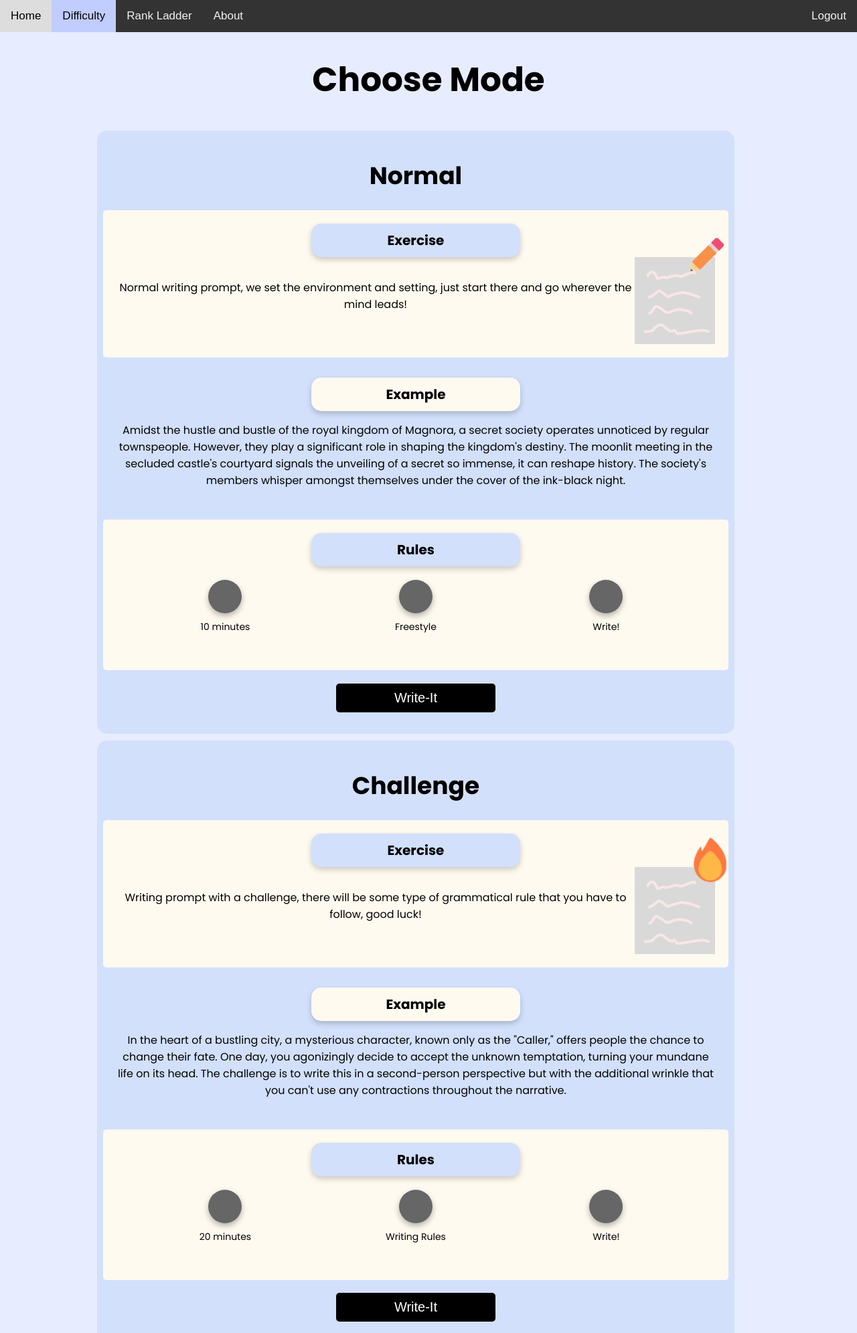
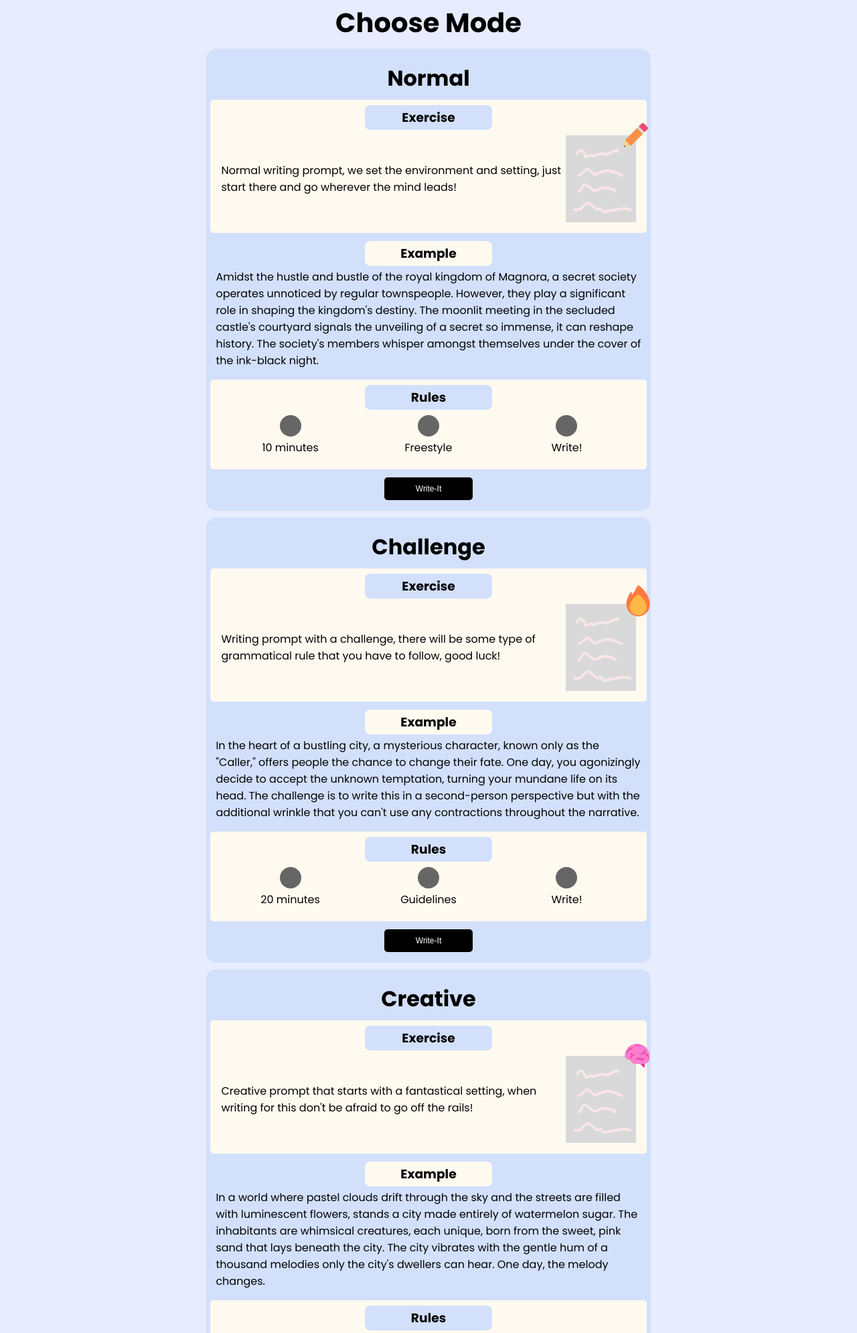
Before and after one commit to jccoulson/write-it, a Flask app: page /difficulty in a window 1280 px wide. Shown: the top 1991 px of the page at 67% size. Run offline with Flask 3, Linux system fonts and the light colour scheme; the visitor is signed in with stand-in values (Sample User, id 1).

Commit message:
Switched to azure mongo db and adjusted difficulty page to work with range of resolutions

```diff
--- a/app.py
+++ b/app.py
@@ -23,7 +23,7 @@ app = Flask(__name__)
 app.secret_key = os.getenv("SECRET_KEY")
 
 #setting up mongoDB connection
-client = MongoClient('mongodb://localhost:27017/')
+client = MongoClient(os.getenv("AZURE_MONGO_CONNECTION_STRING"))
 db = client['writeit_db']  #the writeit-database
 users_collection = db.users
 #collection for daily essays
@@ -238,7 +238,7 @@ def helper_generate_prompts():
 ####################### COMMENT OUT current_prompts WHEN DEVELOPING TO PRESERVE TOKENS ########################
 #globals for prompt
 #current_prompt is a list of dictionaries with key:["type"] key:["prompt"]
-current_prompts = helper_generate_prompts()
+#current_prompts = helper_generate_prompts()
 last_gen_time = datetime.date.today()
 
 
--- a/static/css/difficulty.css
+++ b/static/css/difficulty.css
@@ -2,53 +2,74 @@
     box-sizing: border-box;
 }
 
+body {
+    font-family: "Poppins", sans-serif;
+    text-align: center;
+    margin: 0;
+    height: 100vh;  /*making sure all the content fits on screen*/
+    width: 100vw;
+    background-color: #E7ECFF;
+    display: flex;
+    flex-direction: column;  /*the elements will stack vertically*/
+    font-size: clamp(16px, .2vw, 2vw);
+}
+
+.choose_mode {
+    font-size: clamp(40px, 7vw, 2vw);
+}
+
 .row {
     display: flex;
-    flex-wrap: wrap; /*columns can wrap on smaller screens*/
+    flex-wrap: wrap;  /*columns will be able to wrap on media screen change*/
     justify-content: center;
-    margin-top: 2%;
-    margin-left: 0;
+    flex: 1 0 auto;
+    overflow: auto;
 }
 
 .column {
-    width: 33%;
+    width: 33%;  /*33^ for equal distance of the three difficulty containers*/
     padding: 5px;
 }
 
-body {
-    text-align: center;
-    margin: 0;
-    height: 100vh;
-    width: 100vw;
-    background-color: #E7ECFF;
-}
-
 .container {
-    height: auto;
-    padding-bottom: 2rem;
-    min-height: 70vh;
+    min-width: 450px;
     background-color: #d2e0fb;
     width: 75%;
     margin-left: auto;
-    margin-right: 14%;
+    margin-right: auto;
     border-radius: 15px;
-    padding-top:1rem;
+    padding-top: 1rem;
+    padding-bottom: 1rem;
+    overflow: hidden;  /*making sure no shenanigans with content overflowing*/
 }
 
-.challenge_prompt_button,
-.creative_prompt_button,
-.normal_prompt_button {
-    margin-top: 1%;
-    height: auto;
-    width: 25%;
+.info_block {
+    padding: 1vh;  /*all padding in viewport terms to maintain consistency across aspect ratios*/
+    width: 98%;
+    border-radius: 5px;
+    margin: 0.5vh auto;
+
+}
+
+.info_block p {
+    text-align: left;
+}
+
+h1, h3, p {
+    margin: 0;  /* no margins on headers*/
+    padding: 0.5vh 0;  /*small space so not too crowded on headers*/
+}
+
+.challenge_prompt_button, .creative_prompt_button, .normal_prompt_button {
+    margin-top: 1vh;
     background-color: black;
     color: white;
     border-radius: 5px;
-    font-size: 20px;
-    padding: 1rem;
+    font-size: 1.5vh;
+    padding: 1vh;
     border: none;
     cursor: pointer;
-    box-sizing: border-box;
+    width:20%;
 }
 
 button:hover {
@@ -62,124 +83,52 @@ button:focus {
 }
 
 
-@media screen and (max-width: 1300px) {
-    .column {
-        width: 100%;
-    }
-    .challenge_prompt_button,
-    .creative_prompt_button,
-    .normal_prompt_button {
-        padding: 10px;
-    }
-}
-
-.info_block {
-    padding: 20px;
-    background-color: #f0f0f0;
-    width: 98%;
-    border-radius: 5px;
-    margin: 10px auto;
-    font-family: "Poppins", sans-serif;
-}
-
-h1 {
-    font-family: "Poppins", sans-serif;
-    font-weight: 700;
-    font-size: 36px;
-}
-
-.example {
-    background-color: #fffaf0;
-}
-
-h3 {
-    font-family: "Poppins", sans-serif;
-    font-weight: bold;
-    font-size: 20px;
-    text-align: center;
-    width: 35%;
-    margin: 0 auto;
-    padding: 10px;
-    border-radius: 15px;
-    background-color: #d2e0fb;
-    box-shadow: 0 4px 8px rgba(0, 0, 0, 0.2);
-}
-
-img {
-    width: 30%;
-}
-
-.ifb1 {
-    background-color: #fffaf0 ;
-}
-
-.ifb1 p {
-    padding: 17px 0;
-}
-
-.ifb2 {
-    background-color: #d2e0fb;
-}
-
-.ifb3 {
-    background-color: #fffaf0 ;
-}
-
-.rules-container {
+.rules-container, .descriptor-container {
     display: flex;
     justify-content: space-around;
     align-items: center;
-    padding: 20px;
-    width: 100%;
+    padding: 1vh;
 }
 
 .circle_container {
     display: flex;
     flex-direction: column;
     align-items: center;
-    width: 100px;
+    width:20vw;
+}
+
+h3 {
+    margin:auto;
+    border-radius: 8px;
+    width: 30%;
+}
+
+/*alternating color scheme*/
+.example{
+    background-color: #fffaf0;
+}
+.exercise {
+    background-color:#d2e0fb;
+}
+.rules {
+    background-color:#d2e0fb;
 }
 
 .circle {
-    width: 50px;
-    height: 50px;
+    width: 4vh;
+    height: 4vh;
     border-radius: 50%;
     background-color: #666;
-    display: flex;
-    justify-content: center;
-    align-items: center;
-    margin-bottom: 10px;
-    box-shadow: 0px 4px 8px rgba(0, 0, 0, 0.3);
 }
 
-.ifb3 p {
-    text-align: center;
-    margin-top: 0;
-    font-size: 14px;
-}
 
 .descriptor-container {
     position:relative;
     display: flex;
 }
 
-.choose_mode {
-    font-family: "Poppins", sans-serif;
-    font-weight: 700;
-    font-size: 50px;
-}
 
-.fire_emoji {
-    position: absolute;/*absolute in outer relative container lets it stay on paper iamge*/
-    width: 8%;
-    height: auto;
-    right: -3%;
-    bottom: 80%;
-    z-index: 2;
-    min-width: 50px;
-    min-height:40px;
-}
-
+/*emojis will be on top of this image*/
 .paper_writing {
     position: relative;
     width: 20%;
@@ -187,11 +136,10 @@ img {
     min-height:130px;
     max-width: 120px;
     max-height:140px;
-
-    z-index: 1; /*z index 1 so emojis go on top*/
+    z-index: 1;
 }
 
-.brain_emoji {
+.brain_emoji, .fire_emoji, .pencil_emoji {
     position: absolute;
     width: 8%;
     height: auto;
@@ -202,13 +150,22 @@ img {
     min-height:40px;
 }
 
-.pencil_emoji {
-    position: absolute;
-    width: 8%;
-    height: auto;
-    right: -3%;
-    bottom: 80%;
-    z-index: 2;
-    min-width: 50px;
-    min-height:40px;
+.ifb1 {
+    background-color: #fffaf0;
 }
+
+
+.ifb3{
+    background-color: #fffaf0;
+}
+
+@media screen and (max-width: 1350px) {
+    .column {
+        width: 70%;
+    }
+    .challenge_prompt_button,
+    .creative_prompt_button,
+    .normal_prompt_button {
+        padding: 10px;
+    }
+}
--- a/templates/difficulty.html
+++ b/templates/difficulty.html
@@ -31,7 +31,7 @@
             <div class="container normal_container">
                 <h1>Normal</h1>
                 <div class="info_block ifb1">
-                <h3>Exercise</h3>
+                <h3 class = "exercise">Exercise</h3>
                 <div class="descriptor-container">
                     <p>Normal writing prompt, we set the environment and setting, just start there and go wherever the mind leads!</p>
                     <img class = "paper_writing" src="/static/images/paper.png" alt="Normal Icon">
@@ -42,7 +42,7 @@
                     <h3 class = "example">Example</h3>
                     <p>Amidst the hustle and bustle of the royal kingdom of Magnora, a secret society operates unnoticed by regular townspeople. However, they play a significant role in shaping the kingdom's destiny. The moonlit meeting in the secluded castle's courtyard signals the unveiling of a secret so immense, it can reshape history. The society's members whisper amongst themselves under the cover of the ink-black night.</p></div>
                 <div class="info_block ifb3">
-                    <h3>Rules</h3>
+                    <h3 class = "rules">Rules</h3>
                     <div class="rules-container">
                         <div class="circle_container">
                             <div class="circle"></div>
@@ -67,7 +67,7 @@
             <div class="container challenge_container">
                 <h1>Challenge</h1>
                 <div class="info_block ifb1">
-                <h3>Exercise</h3>
+                <h3 class = "exercise">Exercise</h3>
                 <div class="descriptor-container">
                     <p>Writing prompt with a challenge, there will be some type of grammatical rule that you have to follow, good luck!</p>
                     <img class = "paper_writing" src="/static/images/paper.png" alt="Normal Icon">
@@ -78,7 +78,7 @@
                     <h3 class = "example">Example</h3>
                     <p>In the heart of a bustling city, a mysterious character, known only as the "Caller," offers people the chance to change their fate. One day, you agonizingly decide to accept the unknown temptation, turning your mundane life on its head. The challenge is to write this in a second-person perspective but with the additional wrinkle that you can't use any contractions throughout the narrative.</p></div>
                 <div class="info_block ifb3">
-                    <h3>Rules</h3>
+                    <h3 class = "rules">Rules</h3>
                     <div class="rules-container">
                         <div class="circle_container">
                             <div class="circle"></div>
@@ -86,7 +86,7 @@
                         </div>
                         <div class="circle_container">
                             <div class="circle"></div>
-                            <p>Writing Rules</p>
+                            <p>Guidelines</p>
                         </div>
                         <div class="circle_container">
                             <div class="circle"></div>
@@ -103,7 +103,7 @@
             <div class="container creative_container">
                 <h1>Creative</h1>
                 <div class="info_block ifb1">
-                <h3>Exercise</h3>
+                <h3 class = "exercise">Exercise</h3>
                 <div class="descriptor-container">
                     <p>Creative prompt that starts with a fantastical setting, when writing for this don't be afraid to go off the rails!</p>
                     <img class = "paper_writing" src="/static/images/paper.png" alt="Normal Icon">
@@ -114,7 +114,7 @@
                     <h3 class = "example">Example</h3>
                     <p>In a world where pastel clouds drift through the sky and the streets are filled with luminescent flowers, stands a city made entirely of watermelon sugar. The inhabitants are whimsical creatures, each unique, born from the sweet, pink sand that lays beneath the city. The city vibrates with the gentle hum of a thousand melodies only the city's dwellers can hear. One day, the melody changes.</p></div>
                 <div class="info_block ifb3">
-                    <h3>Rules</h3>
+                    <h3 class = "rules">Rules</h3>
                     <div class="rules-container">
                         <div class="circle_container">
                             <div class="circle"></div>
--- a/templates/read.html
+++ b/templates/read.html
@@ -41,7 +41,7 @@
         {% else %}
             <h1 class = "mode">Normal Mode✏️</h1>
         {% endif %}
-        <img class="trophy" src="/static/images/book.png" alt="Trophy Image">
+        <img class="book" src="/static/images/book.png" alt="Book Image">
 
 
     </div>
```
Also changed, not shown: requirements.txt (+10 -10 lines), static/css/read.css (+32 -50 lines).
